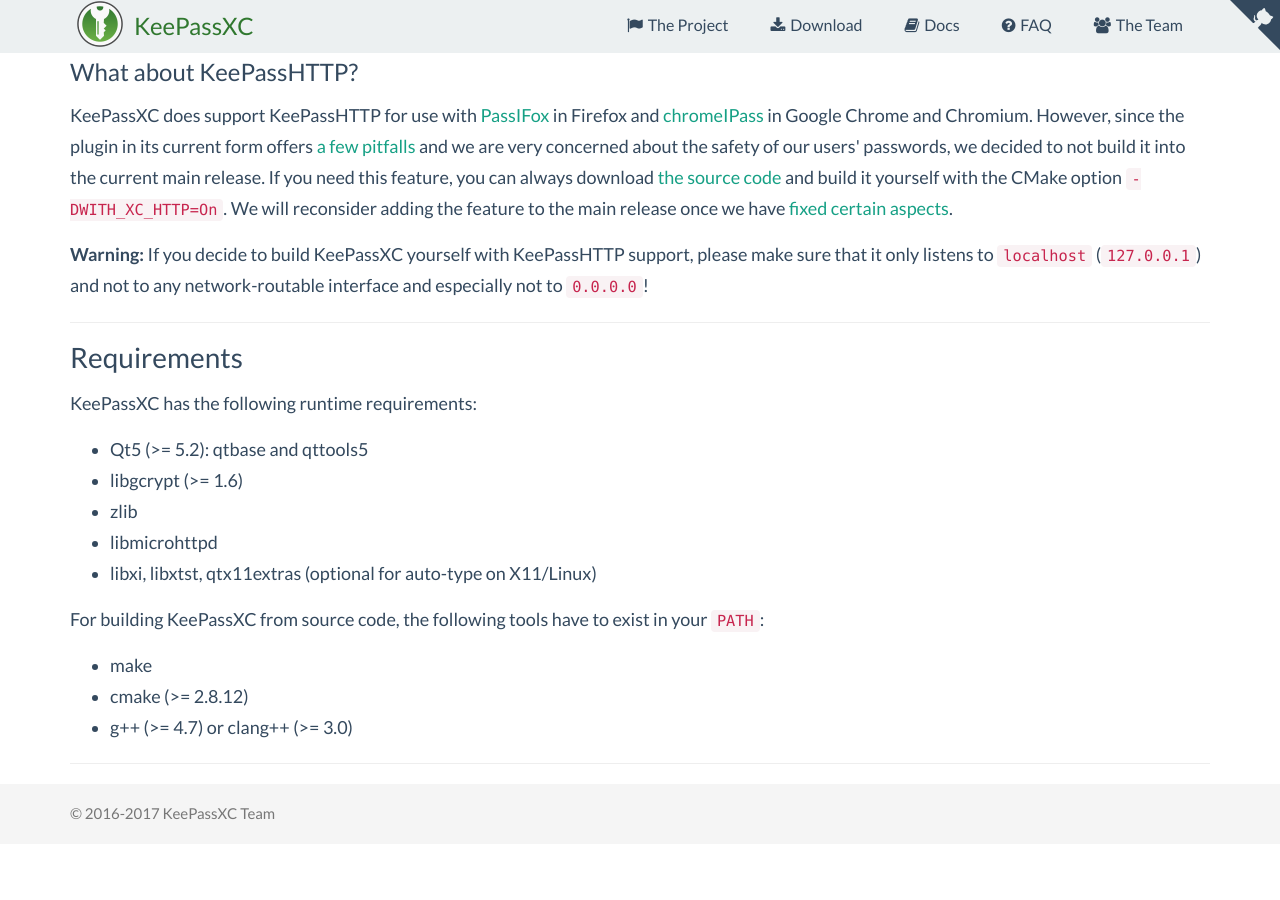
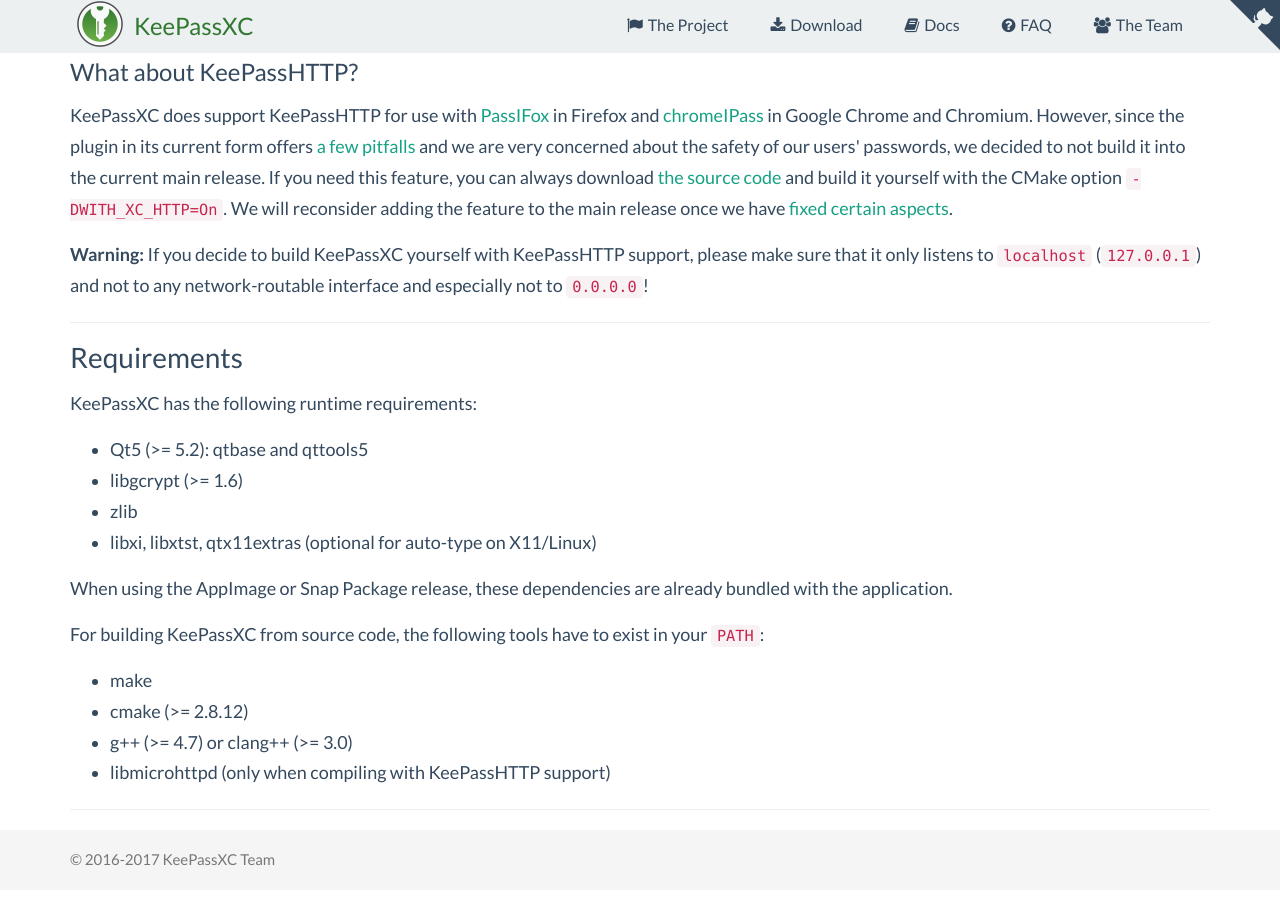
Before and after one commit to keepassxreboot/keepassxc-org, a Jekyll site: the page built from project.html, in a window 1280 px wide and 900 px high, scrolled down 526 px. Built offline with Jekyll 4.4.1, drawn with Linux system fonts in a browser that asks for light colours; before the commit the page ends 1380 px from its top, so only the background shows below that.

Commit message:
Update dependency list

```diff
--- a/project.html
+++ b/project.html
@@ -43,9 +43,11 @@
     <li>Qt5 (&gt;= 5.2): qtbase and qttools5</li>
     <li>libgcrypt (&gt;= 1.6)</li>
     <li>zlib</li>
-    <li>libmicrohttpd</li>
     <li>libxi, libxtst, qtx11extras (optional for auto-type on X11/Linux)</li>
   </ul>
+
+  <p>When using the AppImage or Snap Package release, these dependencies are already
+  bundled with the application.
 
   <p>For building KeePassXC from source code, the following tools have to exist in your <code>PATH</code>:
 
@@ -53,5 +55,6 @@
     <li>make</li>
     <li>cmake (&gt;= 2.8.12)</li>
     <li>g++ (&gt;= 4.7) or clang++ (&gt;= 3.0)</li>
+    <li>libmicrohttpd (only when compiling with KeePassHTTP support)</li>
   </ul>
 </div>
```
